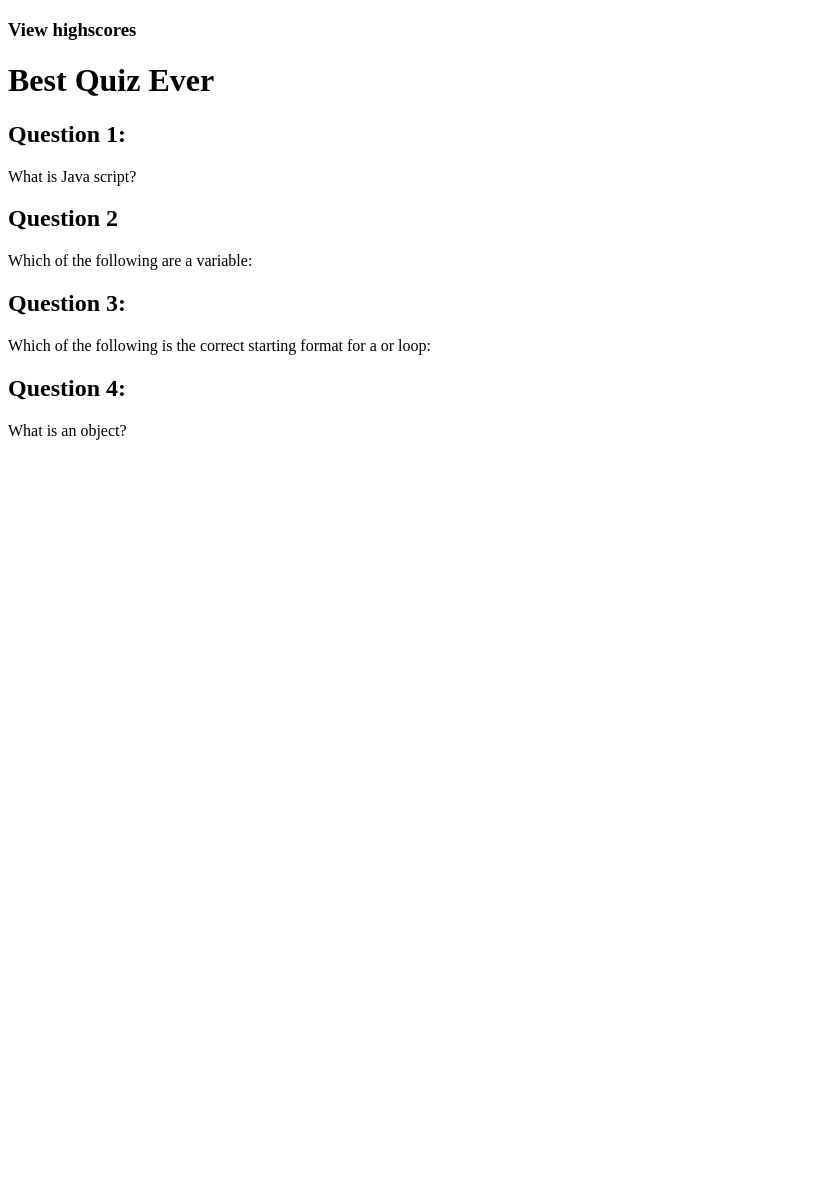
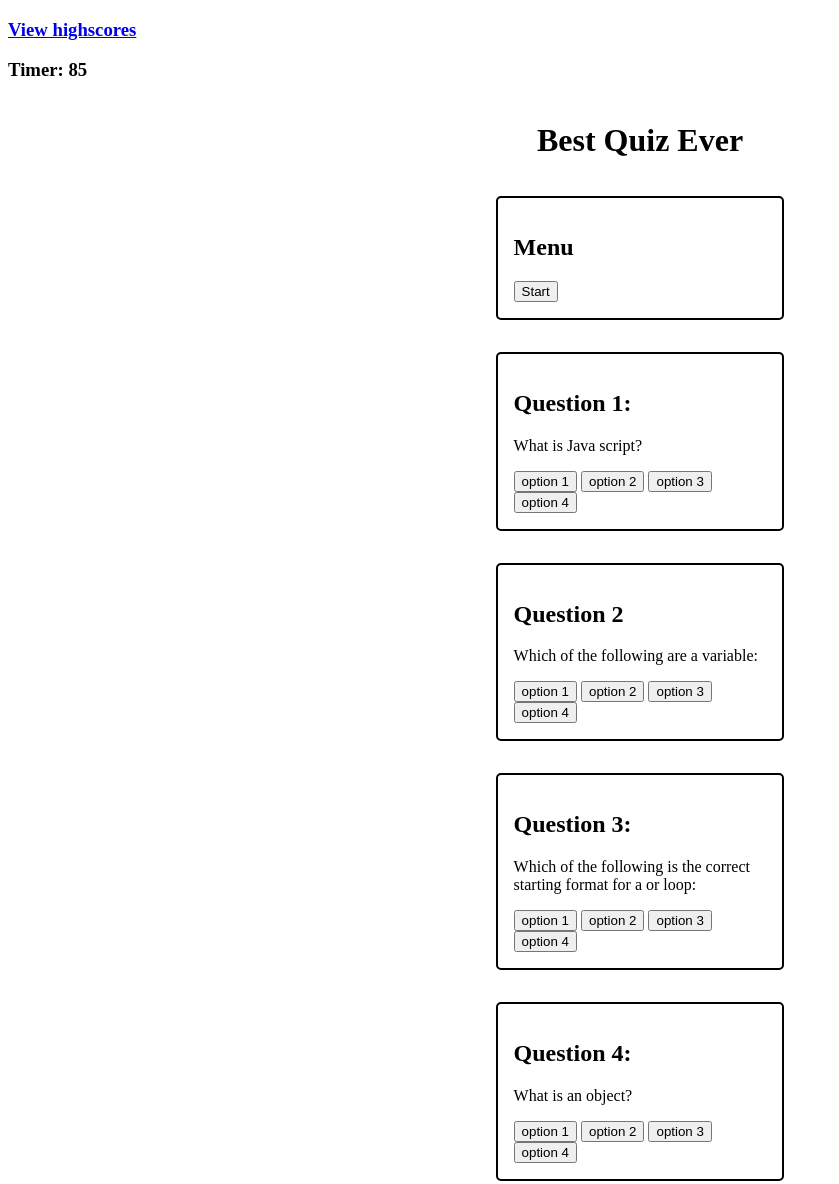
Before and after one commit to jshvaron/best-quiz-ever, a plain HTML site: page root/index.html in a window 1280 px wide. Shown: the whole page, without its empty margins (0-839 px from the left). Before the commit the page ends 800 px from the top, so only its background shows below. Drawn offline with Linux system fonts and the light colour scheme.

Commit message:
adds 90 second timer

```diff
--- a/assets/script.js
+++ b/assets/script.js
@@ -0,0 +1,7 @@
+//Starts 90 sec timer on event listner//
+var countDown = 90
+var startTimer = setInterval(function(){
+    countDown--;
+    document.getElementById("countdown").textContent = "Timer: " + countDown;
+
+}, 1000);
--- a/assets/style.css
+++ b/assets/style.css
@@ -0,0 +1,23 @@
+/* Universal items*/
+
+
+/* Centers app*/
+
+.container {
+    display: flex;
+    flex-direction: column;
+    align-items: center;
+}
+
+/* Formats question box*/
+.question-box {
+    border: 2px solid black;
+    border-radius: 5px;
+    margin: 1rem;
+    padding: 1rem;
+    width: 20%;
+}
+
+hidden {
+    display: none;
+}
--- a/root/index.html
+++ b/root/index.html
@@ -4,38 +4,66 @@
     <meta charset="UTF-8">
     <meta http-equiv="X-UA-Compatible" content="IE=edge">
     <meta name="viewport" content="width=device-width, initial-scale=1.0">
-    <style src="assets/style.css"></style>
+    <link rel="stylesheet" href="/assets/style.css">
     <title>Best Quiz Ever</title>
 </head>
 <body>
-    <h3>View highscores</h3>
+    <header>
+        <h3> <a href="XXXX">View highscores</a> </h3>
+        <h3 id="countdown">Timer: 90</h3>
+    </header>
+
+
+    <div class="container">
         <h1>
             Best Quiz Ever
         </h1>
 
         <article class="question-box">
-        <h2>Question 1:</h2>
-        <p>What is Java script?</p>
-    </article>
-
-    <article>
-        <h2>Question 2</h2>
-        <p>Which of the following are a variable:</p>
-    </article>
-
-    <article>
-        <h2>Question 3:</h2>
-        <p>Which of the following is the correct starting format for a or loop:</p>
-    </article>
-
-    <article>
-        <h2>Question 4:</h2>
-        <p>What is an object?</p>
+            <h2>Menu</h2>
+            <button>Start</button>
         </article>
 
 
+        <article class="question-box" id="hidden">
+            <h2>Question 1:</h2>
+            <p>What is Java script?</p>
+            <button>option 1</button>
+            <button>option 2</button>
+            <button>option 3</button>
+            <button>option 4</button>
+        </article>
+
+        <article class="question-box">
+            <h2>Question 2</h2>
+            <p>Which of the following are a variable:</p>
+            <button>option 1</button>
+            <button>option 2</button>
+            <button>option 3</button>
+            <button>option 4</button>
+        </article>
+
+        <article class="question-box">
+            <h2>Question 3:</h2>
+            <p>Which of the following is the correct starting format for a or loop:</p>
+            <button>option 1</button>
+            <button>option 2</button>
+            <button>option 3</button>
+            <button>option 4</button>
+        </article>
+
+        <article class="question-box">
+            <h2>Question 4:</h2>
+            <p>What is an object?</p>
+            <button>option 1</button>
+            <button>option 2</button>
+            <button>option 3</button>
+            <button>option 4</button>
+        </article>
+
+    </div>
 
 
-   <script src="assets/script.js"></script>
+   <script src="/assets/script.js"></script>
 </body>
 </html>
```
Lines whose indentation alone changed are shown as unchanged.
